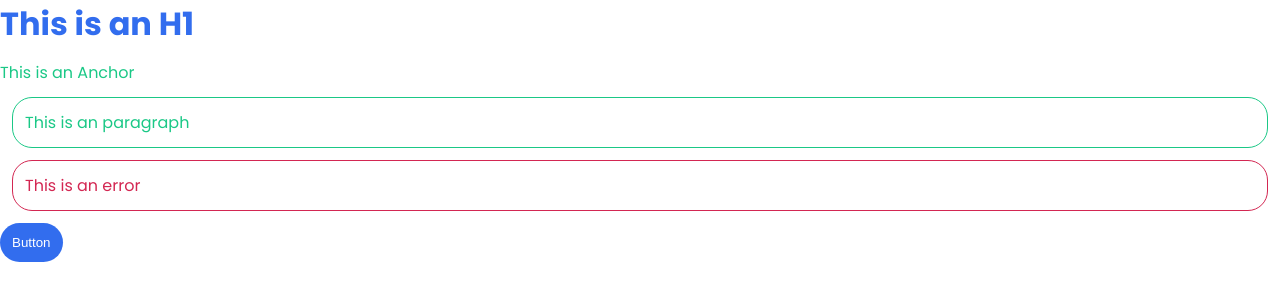
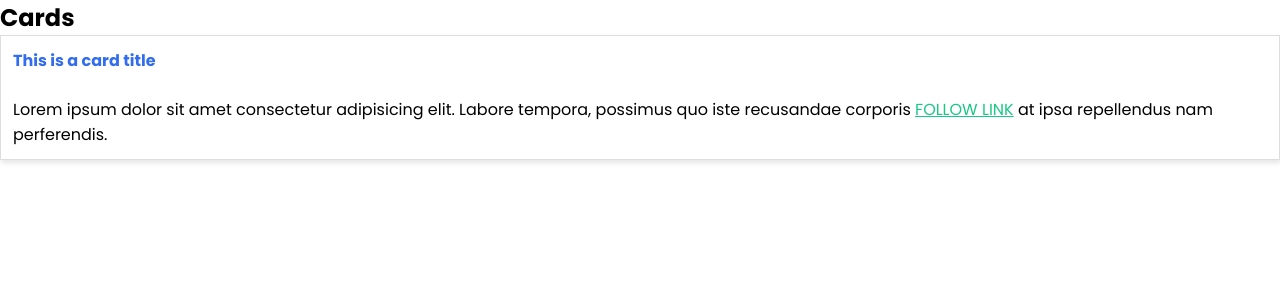
Before and after one commit to Digital-Human-BK/HTML-CSS-Udemy, a plain HTML site: page 08-SASS-Basics/index.html in a window 1280 px wide. Drawn offline with Linux system fonts and the light colour scheme.

Commit message:
Learn SASS - Nested Rules

```diff
--- a/08-SASS-Basics/index.html
+++ b/08-SASS-Basics/index.html
@@ -7,11 +7,20 @@
     <title>Complete SASS</title>
   </head>
   <body>
-    <h1>This is an H1</h1>
-    <a href="#">This is an Anchor</a>
-    <p class="notification">This is an paragraph</p>
-    <p class="error">This is an error</p>
-    <button>Button</button>
+    <!-- colors -->
 
+    <!-- font sizes -->
+
+    <!-- buttons -->
+
+    <!-- cards -->
+    <h2>Cards</h2>
+    <div class="card">
+      <h1 class="card-title">This is a card title</h1>
+      <p class="card-body">Lorem ipsum dolor sit amet consectetur adipisicing elit. Labore tempora, possimus quo iste recusandae corporis <a href="#">FOLLOW LINK</a> at ipsa repellendus nam perferendis.</p>
+    </div>
+    <!-- grid system -->
+
+    <!-- utilities -->
   </body>
 </html>
--- a/08-SASS-Basics/sass/_variables.scss
+++ b/08-SASS-Basics/sass/_variables.scss
@@ -6,6 +6,9 @@ $info: #f6c31c;
 $base-padding: 0.75rem;
 $base-margin: 0.75rem;
 
-
 $base-border-thickness: 1px;
 $base-border-radius: 20px;
+
+$base-box-shadow: 1px 3px 5px rgba(0,0,0,0.1);
+
+$base-font-size: 1rem;
--- /dev/null
+++ b/08-SASS-Basics/sass/components/_card.scss
@@ -0,0 +1,20 @@
+.card {
+  display: block;
+  padding: $base-padding;
+  border: $base-border-thickness solid #ddd;
+  box-shadow: $base-box-shadow;
+
+  .card-title {
+    font-size: $base-font-size;
+    padding-bottom: $base-padding;
+    font-weight: bold;
+  }
+
+  .card-body {
+    font-size: $base-font-size;
+
+    a {
+      text-decoration: underline;
+    }
+  }
+}
--- a/08-SASS-Basics/sass/style.scss
+++ b/08-SASS-Basics/sass/style.scss
@@ -9,6 +9,6 @@
 
 
 //components (button, card, navbar)
-
+@import 'components/card'
 
 //utilities (margin, padding, opacity)
```
Also changed, not shown: 08-SASS-Basics/css/style.css, 1 other file.
